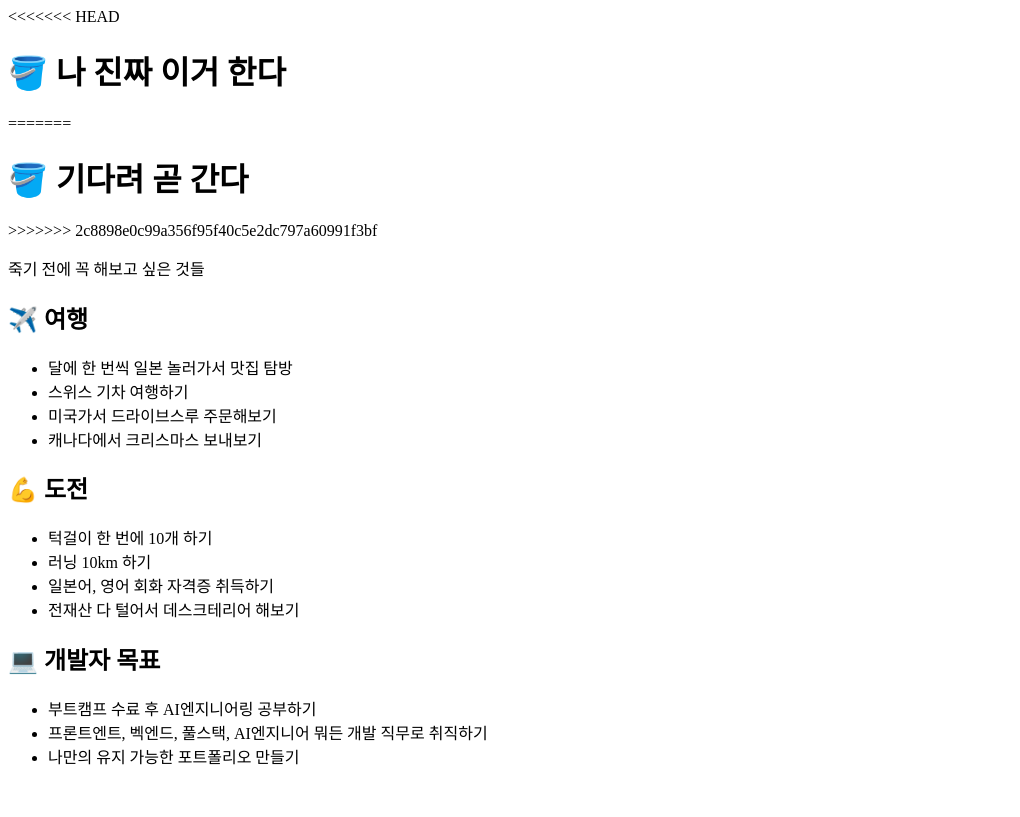
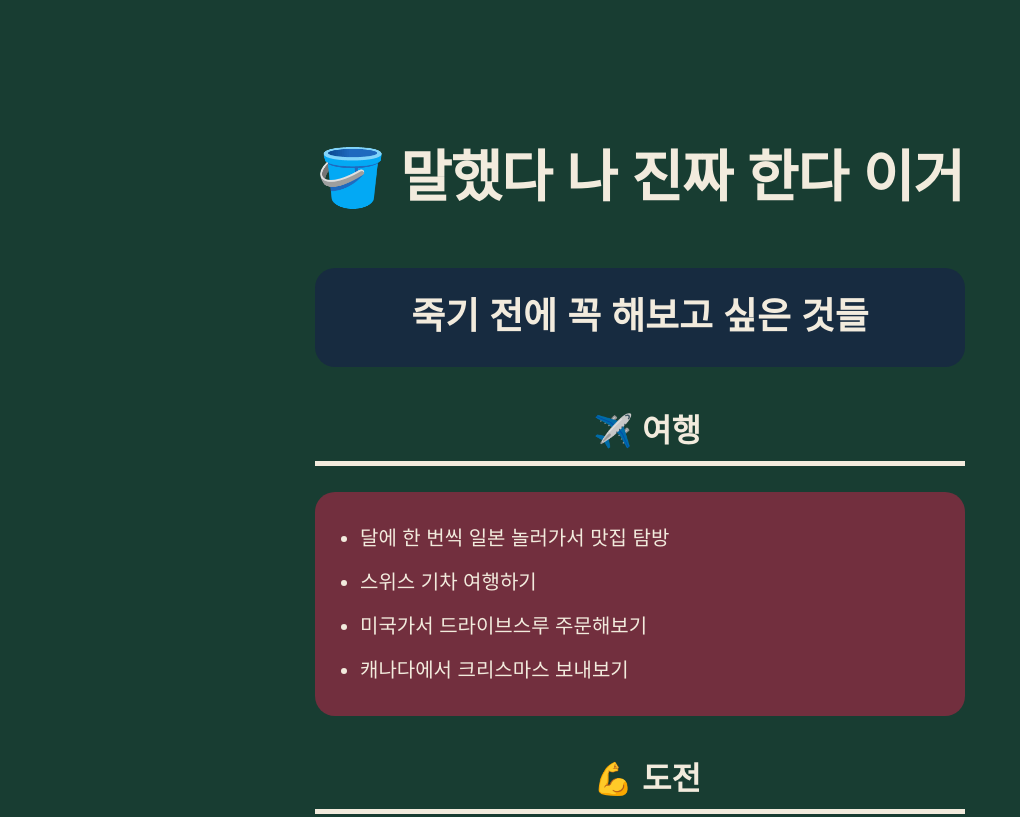
Before and after one commit to chyeseong/my-bucketlist, a plain HTML site: page index.html in a window 1280 px wide. Shown: the top 817 px of the page, without its empty margins (0-1020 px from the left). Drawn offline with Linux system fonts and the light colour scheme.

Commit message:
버킷리스트 페이지 최종 완성

```diff
--- a/index.html
+++ b/index.html
@@ -6,11 +6,7 @@
     <title>나의 버킷리스트</title>
   </head>
   <body>
-<<<<<<< HEAD
-    <h1>🪣 나 진짜 이거 한다</h1>
-=======
-    <h1>🪣 기다려 곧 간다</h1>
->>>>>>> 2c8898e0c99a356f95f40c5e2dc797a60991f3bf
+    <h1>🪣 말했다 나 진짜 한다 이거</h1>
     <p>죽기 전에 꼭 해보고 싶은 것들</p>
 
     <h2>✈️ 여행</h2>
--- a/style.css
+++ b/style.css
@@ -0,0 +1,56 @@
+body {
+  font-family: sans-serif;
+  max-width: 650px;
+  margin: 60px auto;
+  padding: 30px;
+  background-color: #183d32;
+  color: #f2ebdd;
+  line-height: 1.8;
+}
+
+h1 {
+  text-align: center;
+  font-size: 3.5em;
+  font-weight: 800;
+  letter-spacing: -1px;
+  color: #f2ebdd;
+  margin-bottom: 40px;
+}
+
+h2 {
+  color: #f2ebdd;
+  font-size: 2rem;
+  border-bottom: 5px solid #f2ebdd;
+  padding-left: 14px;
+  margin-top: 35px;
+  text-align: center;
+}
+
+ul {
+  background-color: #722f3e;
+  padding: 24px 24px 24px 45px;
+  border-radius: 20px;
+  margin-top: 15px;
+}
+
+li {
+  line-height: 2.2;
+  color: #f2ebdd;
+  font-size: 20px;
+  font-weight: 500;
+}
+
+p {
+  font-size: 2.3rem;
+  font-weight: 700;
+  color: #f2ebdd;
+  background-color: #172b40;
+  padding: 16px;
+  border-radius: 20px;
+  line-height: 1.8;
+  text-align: center;
+}
+
+li::marker {
+  color: #f2ebdd;
+}
```
